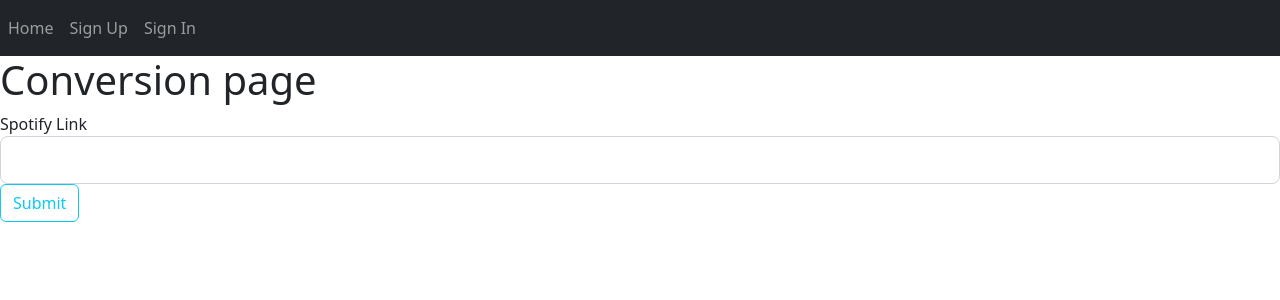
After one commit to jcntambara15/MixMatchPlay, a Flask app: page /link_entry in a window 1280 px wide. The commit adds this page. Shown: the top 300 px of the page. Run offline with Flask 2, Linux system fonts and the light colour scheme; some libraries are stand-ins or nearby versions.

Commit message:
conversion page

```diff
--- a/demo.py
+++ b/demo.py
@@ -1,6 +1,6 @@
 #this is the demo/main file
 from flask import Flask, render_template, url_for, flash, redirect
-from forms import RegistrationForm, LoginForm
+from forms import RegistrationForm, LoginForm, SearchForm
 from flask_behind_proxy import FlaskBehindProxy
 from flask_sqlalchemy import SQLAlchemy
 from werkzeug.security import generate_password_hash, check_password_hash
@@ -42,10 +42,9 @@ def signUp():
         user = User(username=form.username.data, email=form.email.data, password=hashed_password)
         db.session.add(user)
         db.session.commit()
-        # flash(f'Account created for {form.username.data}!', 'success')
-        # return redirect(url_for('home')) # if so - send to home page
-        return '<h1>' + 'New user: ' + form.username.data + ' with email: ' + form.email.data + ' has been created!' + '</h1>'
-        #return '<h1>' + form.username.data + ' ' + form.email.data + ' ' + form.password.data + '</h1>'
+        flash(f'Account created for {form.username.data}!', 'success')
+        return redirect(url_for('link_entry')) # if so - send to home page
+
     return render_template('sign_up.html', title='Sign Up an account with us', form=form)
 
 @app.route("/sign_in", methods=['GET', 'POST'])
@@ -56,11 +55,19 @@ def SignIn():
         if user:
             if check_password_hash(user.password, form.password.data):
                 # login_user(user, remember=form.remember.data)
-                return redirect(url_for("home"))
+                return redirect(url_for("link_entry"))
 
         return '<h1>Invalid username or password</h1>'
 
     return render_template('sign_in.html', form=form)
+
+@app.route("/link_entry", methods=['GET', 'POST'])
+def link_entry():
+    form = SearchForm()
+    if form.validate_on_submit():
+        link = form.link.data
+        return render_template('link_entry.html', form=form, hotel_info = city_info)
+    return render_template('link_entry.html', form=form)
 
 @app.route("/")
 @app.route("/home")
--- a/forms.py
+++ b/forms.py
@@ -26,3 +26,9 @@ class LoginForm(FlaskForm):
     remember = BooleanField('Remember Me')
 
     submit = SubmitField('Log In')
+
+class SearchForm(FlaskForm):
+    link = StringField('Spotify Link',
+                       validators=[DataRequired()])
+
+    submit = SubmitField('Submit')
--- a/templates/home.html
+++ b/templates/home.html
@@ -1,3 +1,5 @@
+{% extends "layout.html" %}
+{% block content %}
 <!DOCTYPE html>
 <html>
 <head>
@@ -8,3 +10,4 @@
     <img src="static/assets/img/headseat.jpeg" alt="Logo" style = "width:70%; height:20%;">
 </body>
 </html>
+{% endblock content %}
--- /dev/null
+++ b/templates/link_entry.html
@@ -0,0 +1,65 @@
+{% extends "layout.html" %}
+{% block content %}
+
+    <h1>Conversion page</h1>
+    <div class="content-section">
+        <form class="form-login" method="POST" action="/search_for_hotel">
+            {{ form.hidden_tag() }}
+            <fieldset class="form-group">
+                <!-- Link Field -->
+                <div class="form-group">
+                    {{ form.link.label(class="form-control-label") }}
+                    {% if form.link.errors %}
+                        {{ form.link(class="form-control form-control-lg is-invalid") }}
+                        <div class="invalid-feedback">
+                        {% for error in form.link.errors%}
+                            <span>{{error}}</span>
+                        {% endfor %}
+                        </div>
+                    {% else %}
+                        {{ form.link(class="form-control form-control-lg") }}
+                    {% endif %}
+                </div>
+
+                <!-- Submit Button -->
+                <div class="form-group">
+                    {{ form.submit(class="btn btn-outline-info") }}
+                </div>
+        </form>
+    </div>
+
+
+
+
+
+
+
+
+
+
+
+
+
+
+
+
+
+
+
+
+
+
+
+
+
+
+
+
+
+
+
+
+
+
+
+{% endblock content %}
```
Also changed, not shown: user.db.
